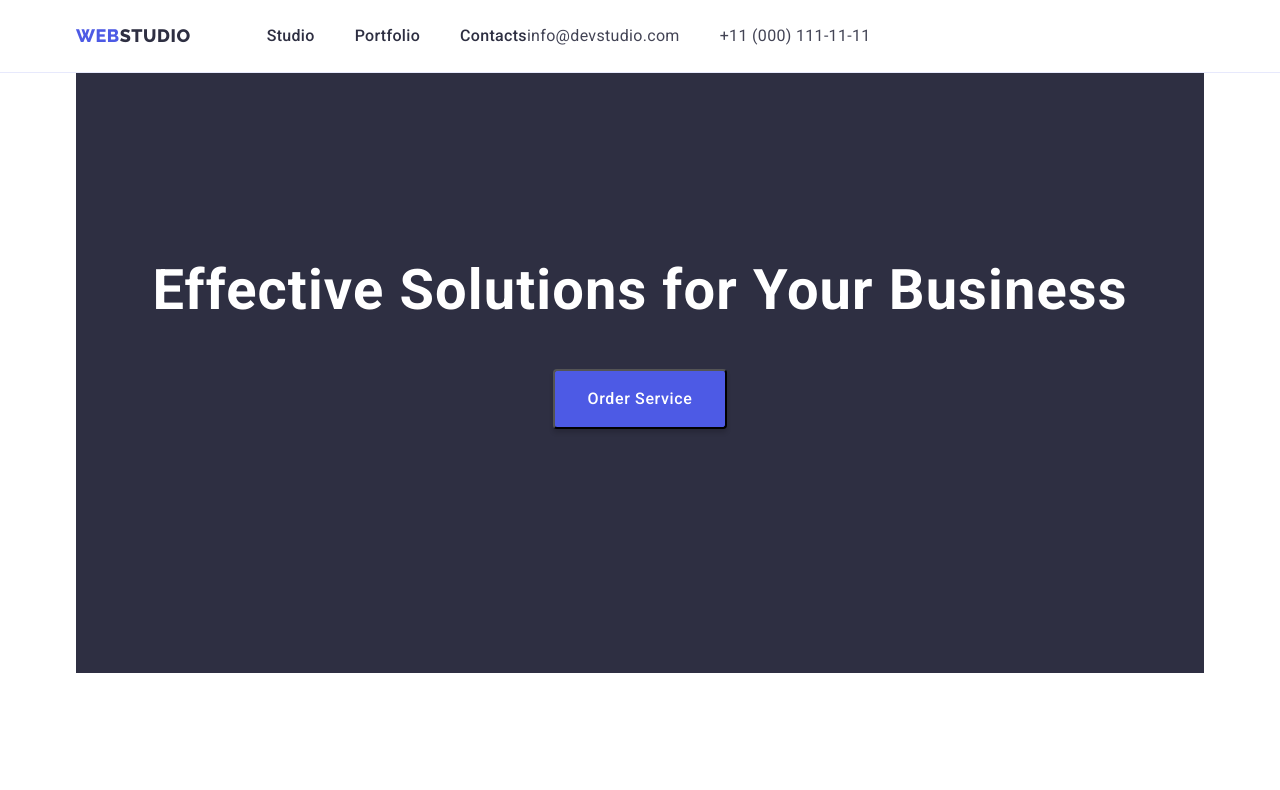
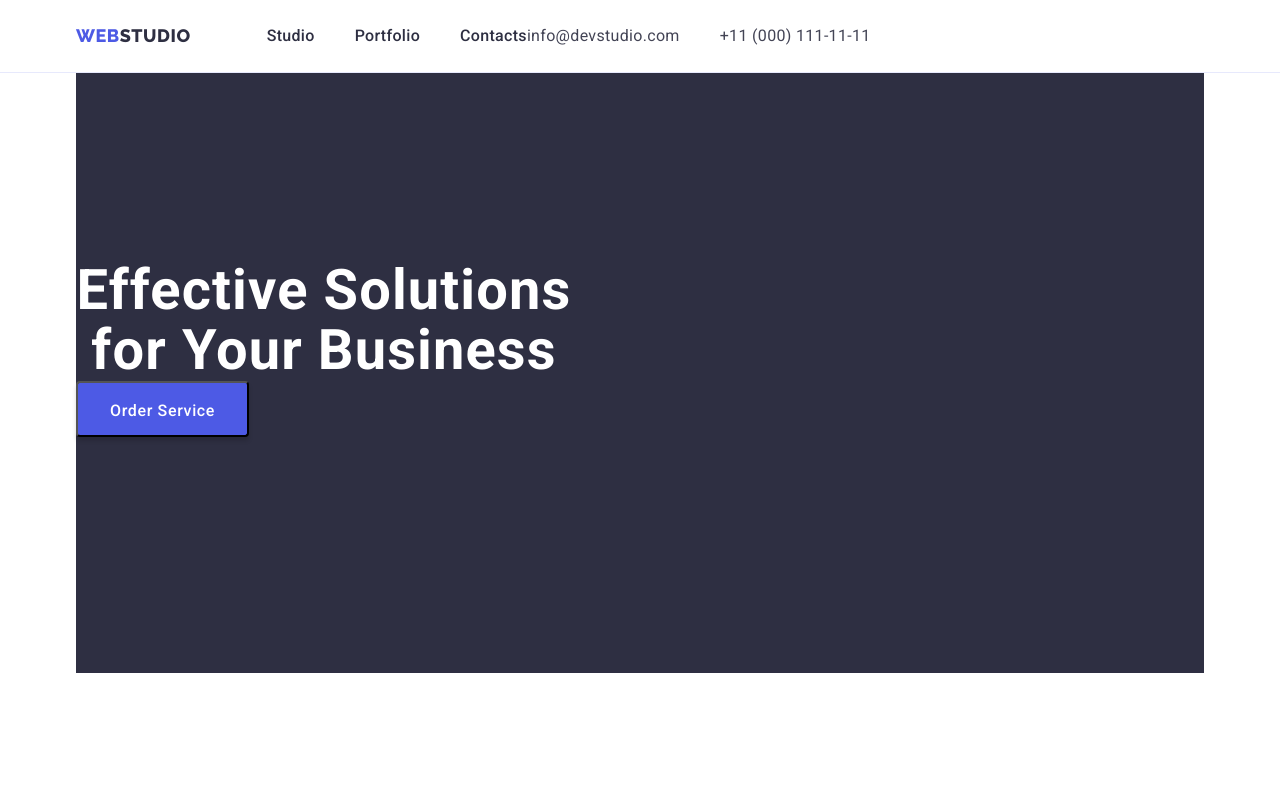
Before and after one commit to AlexProkopev/goit-markup-hw-03, a plain HTML site: page index.html in a window 1280 px wide. Shown: the top 790 px of the page. Drawn offline with nearby package versions, Linux system fonts and the light colour scheme.

Commit message:
Update styles.css

```diff
--- a/css/styles.css
+++ b/css/styles.css
@@ -161,6 +161,7 @@ body {
 
 .nav-links .nav-item {
     margin-right: 40px;
+    padding: 24px 0;
 }
 
 .nav-links .nav-item:last-child {
@@ -225,31 +226,42 @@ body {
     font-style: normal;
 }
 
-/* Стили героя сайта */
+/* Стили героя сайта секция*/
 
 .hero {
     background-color: #2E2F42 ;
 
     width: 1440px;
     height: 600px;
-    text-align: center;
+
+
+    padding: 188px 0;
 
 
 }
 
 .hero .hero-title  {
+    display: block;
     color: #ffffff;
     font-size: 56px;
     line-height: 1.07;
     letter-spacing: 0.02em;
+    text-align: center;
 
-    padding-top: 188px;
-    padding-bottom: 48px;
+    max-width: 496px;
 
 
 }
 
 .hero .hero-button {
+    display: block;
+    text-align: center;
+
+    padding-left: 32px;
+    padding-right: 32px;
+    padding-top: 16px;
+    padding-bottom: 16px;
+
     color: #ffffff;
     background-color: var(--button-color);
     cursor: pointer;
@@ -261,8 +273,9 @@ body {
     box-shadow: 0px 4px 4px rgba(0, 0, 0, 0.15);
     border-radius: 4px;
 
+
     min-width: 169px;
-    padding: 16px 32px;
+    height: 56px;
     gap: 10px;
 
 }
@@ -302,8 +315,7 @@ body {
 /* Общие стили для секций и заголовков */
 
 .section {
-    padding-top: 120px;
-    padding-bottom: 120px;
+    padding: 120px 0;
 }
 
 
@@ -384,6 +396,8 @@ body {
     color: var(--primary-text-color);
     font-weight: 500;
     letter-spacing: 0.02em;
+
+
 }
 
 
@@ -454,7 +468,3 @@ body {
     color: #f4f4fd;
 
 }
-
-.footer .footer-text {
-
-}
```
